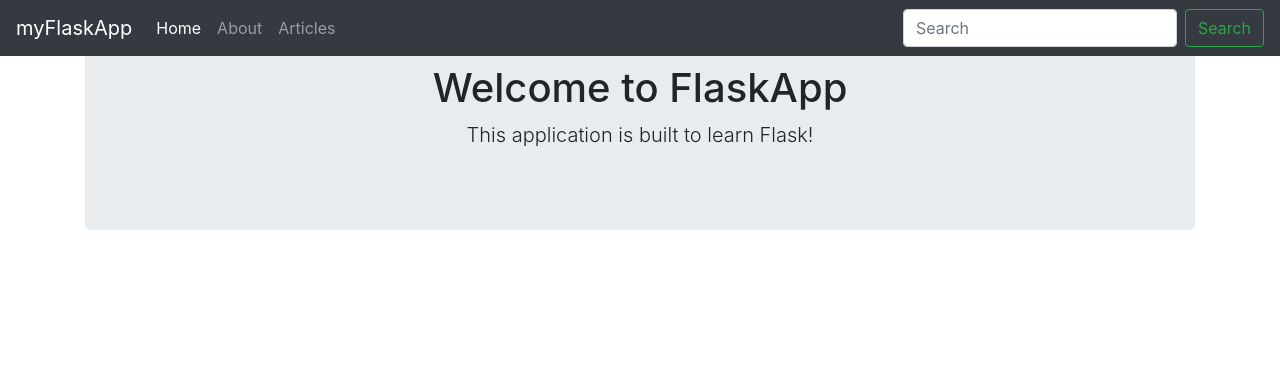
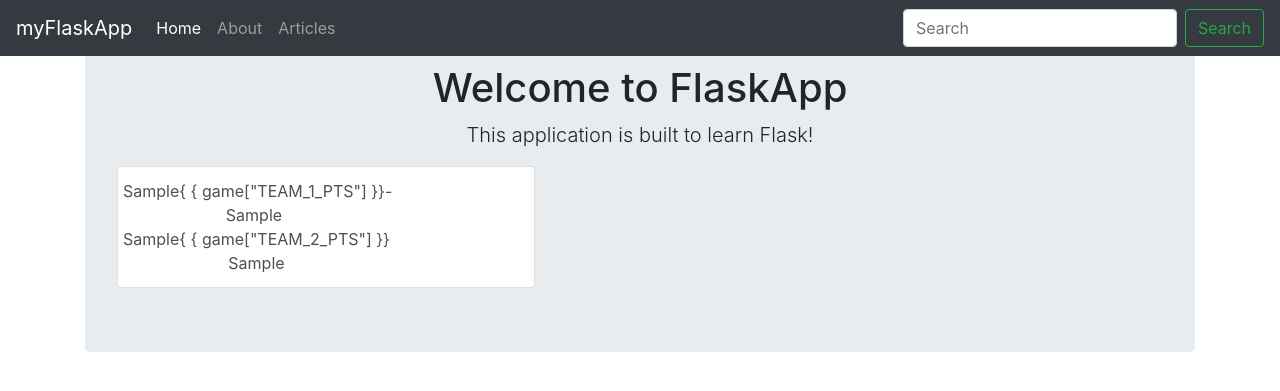
Before and after one commit to LittleTodd/myFlask, a Flask app: template templates/home.html in a window 1280 px wide. Shown: the top 391 px of the page. Run offline with Flask 2, Linux system fonts and the light colour scheme; the template is opened without the code that fills it: most values are stand-ins (such as "Sample title", 1, 10 or a date in 2020); some libraries are stand-ins or nearby versions.

Commit message:
NBA integration

```diff
--- a/app.py
+++ b/app.py
@@ -1,5 +1,6 @@
 from flask import Flask, render_template
 from data import Articles
+from scoreboard import get_games
 
 app = Flask(__name__)
 
@@ -7,7 +8,8 @@ Articles = Articles()
 
 @app.route('/')
 def index():
-    return render_template('home.html')
+    games = get_games()
+    return render_template('home.html', games=games)
 
 @app.route('/about')
 def about():
--- a/templates/home.html
+++ b/templates/home.html
@@ -4,5 +4,31 @@
   <div class="jumbotron text-center">
       <h1>Welcome to FlaskApp</h1>
       <p class="lead">This application is built to learn Flask!</p>
+      <div class=row>
+        <div class="col-lg-5">
+          <div class="list-group">
+            {% for game in games %}
+                <a class="list-group-item list-group-item-action" href="/boxscores/{{ game["GAME_ID"] }}">
+                  <div class="row">
+                    <div class="col-xs-4">
+                      {{ game["TEAM_1_ABBREVIATION"] }}{ { game["TEAM_1_PTS"] }}
+                      <br>
+                      {{ game["TEAM_1_WINS_LOSSES"]}}
+                    </div>
+                    <div class="col-xs-4">
+                      -&nbsp;
+                    </div>
+                    <div class="col-xs-4">
+                        {{ game["TEAM_2_ABBREVIATION"] }}{ { game["TEAM_2_PTS"] }}
+                        <br>
+                        {{ game["TEAM_2_WINS_LOSSES"]}}
+                    </div>
+                  </div>
+                </a>
+            {% endfor %}
+          </div>
+        </div>
+
+      </div>
   </div>
 {% endblock %}
```
Also changed, not shown: scoreboard.py (added, +35 -0 lines).
